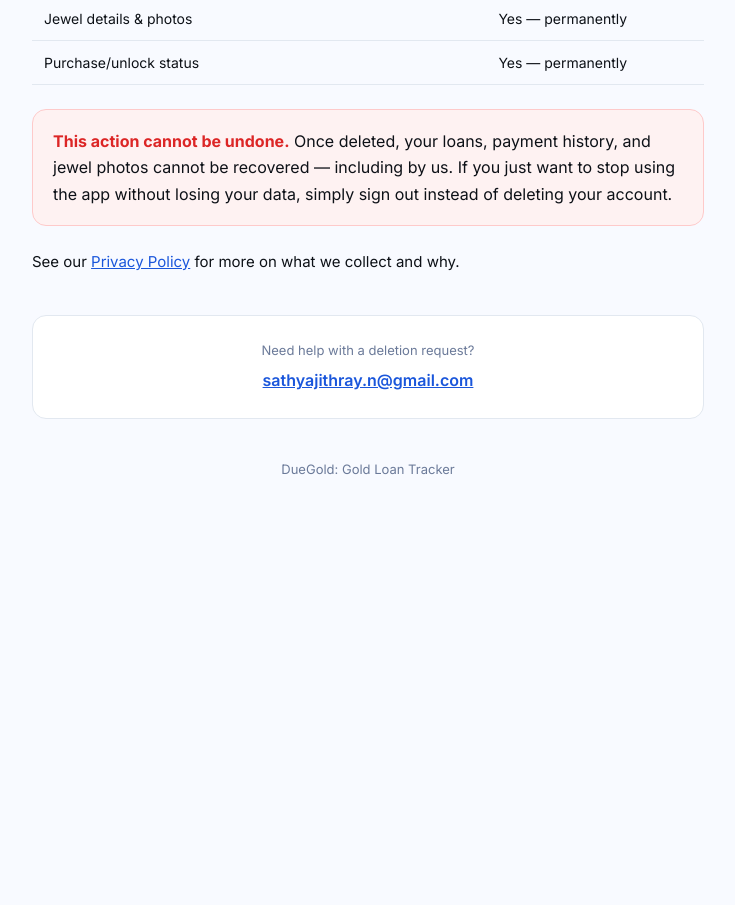
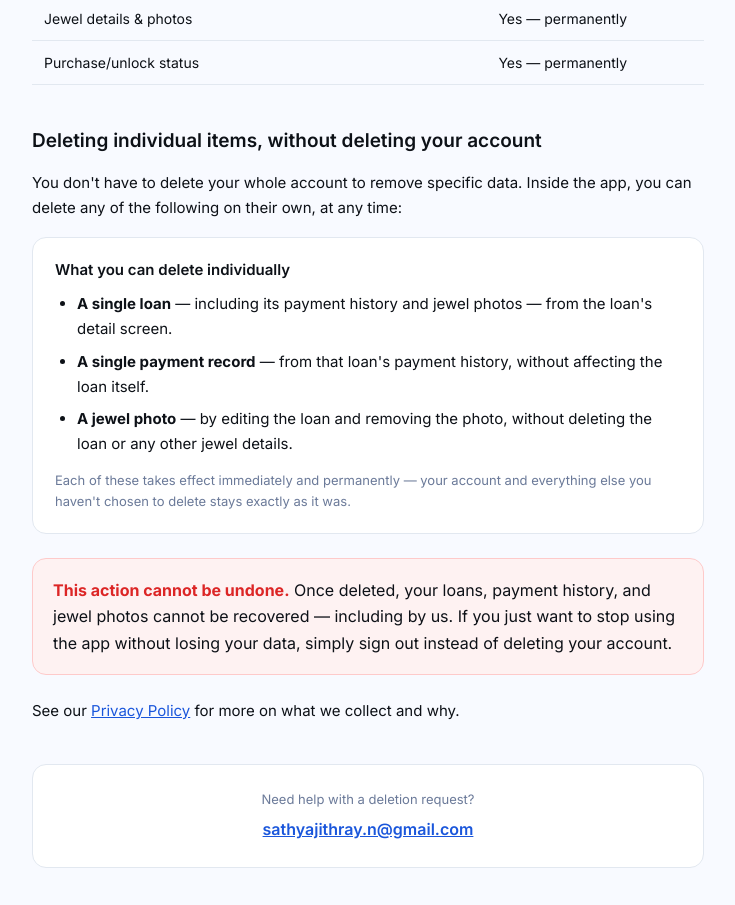
Before and after one commit to raysathyajith/goldloan-tracker-pages, a plain HTML site: page delete-account.html in a window 1280 px wide. Shown: the part 1240-2145 px from the top of the page, without its empty margins (272-1007 px from the left). Before the commit the page ends 1816 px from the top, so only its background shows below. Drawn offline with Linux system fonts and the light colour scheme.

Commit message:
Document individual loan/payment/photo deletion without account deletion

```diff
--- a/delete-account.html
+++ b/delete-account.html
@@ -146,6 +146,27 @@
     <tr><td>Purchase/unlock status</td><td>Yes — permanently</td></tr>
   </table>
 
+  <h2 id="partial-deletion">Deleting individual items, without deleting your account</h2>
+  <p>
+    You don't have to delete your whole account to remove specific data. Inside the app, you can
+    delete any of the following on their own, at any time:
+  </p>
+  <div class="steps">
+    <h3>What you can delete individually</h3>
+    <ul>
+      <li><strong>A single loan</strong> — including its payment history and jewel photos —
+        from the loan's detail screen.</li>
+      <li><strong>A single payment record</strong> — from that loan's payment history, without
+        affecting the loan itself.</li>
+      <li><strong>A jewel photo</strong> — by editing the loan and removing the photo, without
+        deleting the loan or any other jewel details.</li>
+    </ul>
+    <p style="margin-bottom:0; color: var(--muted); font-size: 13px;">
+      Each of these takes effect immediately and permanently — your account and everything else
+      you haven't chosen to delete stays exactly as it was.
+    </p>
+  </div>
+
   <div class="danger-box">
     <strong>This action cannot be undone.</strong> Once deleted, your loans, payment history, and
     jewel photos cannot be recovered — including by us. If you just want to stop using the app
```
